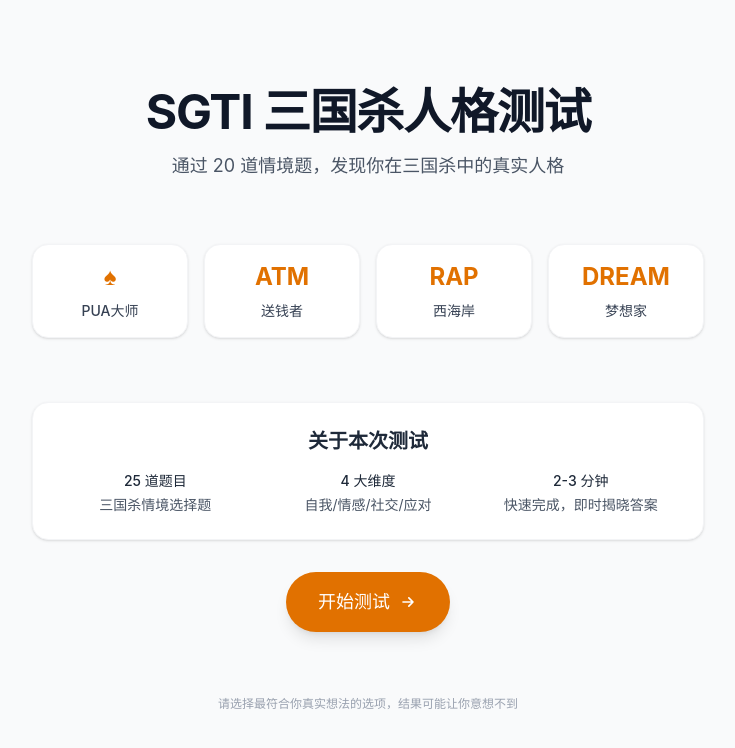
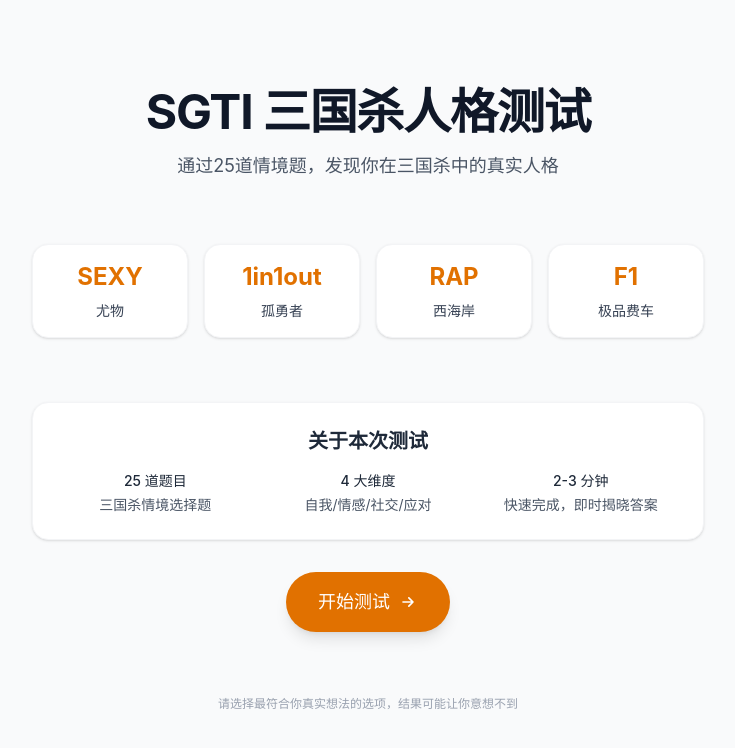
Before and after one commit to PyrosKay/SGTI-personality-test, a React (Vite) app: page / in a window 1280 px wide. Shown: the top 748 px of the page, without its empty margins (272-1007 px from the left). Built offline with nearby package versions, Linux system fonts and the light colour scheme.

Commit message:
feat: 更新首页副标题为25道题，替换人格预览标签为SEXY尤物/1in1out孤勇者/RAP西海岸/F1极品费车

```diff
--- a/src/pages/Home.tsx
+++ b/src/pages/Home.tsx
@@ -26,17 +26,17 @@ export default function Home() {
             SGTI 三国杀人格测试
           </h1>
           <p className="text-lg text-gray-600">
-            通过 20 道情境题，发现你在三国杀中的真实人格
+            通过25道情境题，发现你在三国杀中的真实人格
           </p>
         </div>
 
         {/* 人格类型预览 */}
         <div className="grid grid-cols-2 md:grid-cols-4 gap-4 py-8">
           {[
-            { emoji: '♠', label: 'PUA大师' },
-            { emoji: 'ATM', label: '送钱者' },
+            { emoji: 'SEXY', label: '尤物' },
+            { emoji: '1in1out', label: '孤勇者' },
             { emoji: 'RAP', label: '西海岸' },
-            { emoji: 'DREAM', label: '梦想家' },
+            { emoji: 'F1', label: '极品费车' },
           ].map((item) => (
             <div
               key={item.label}
```
